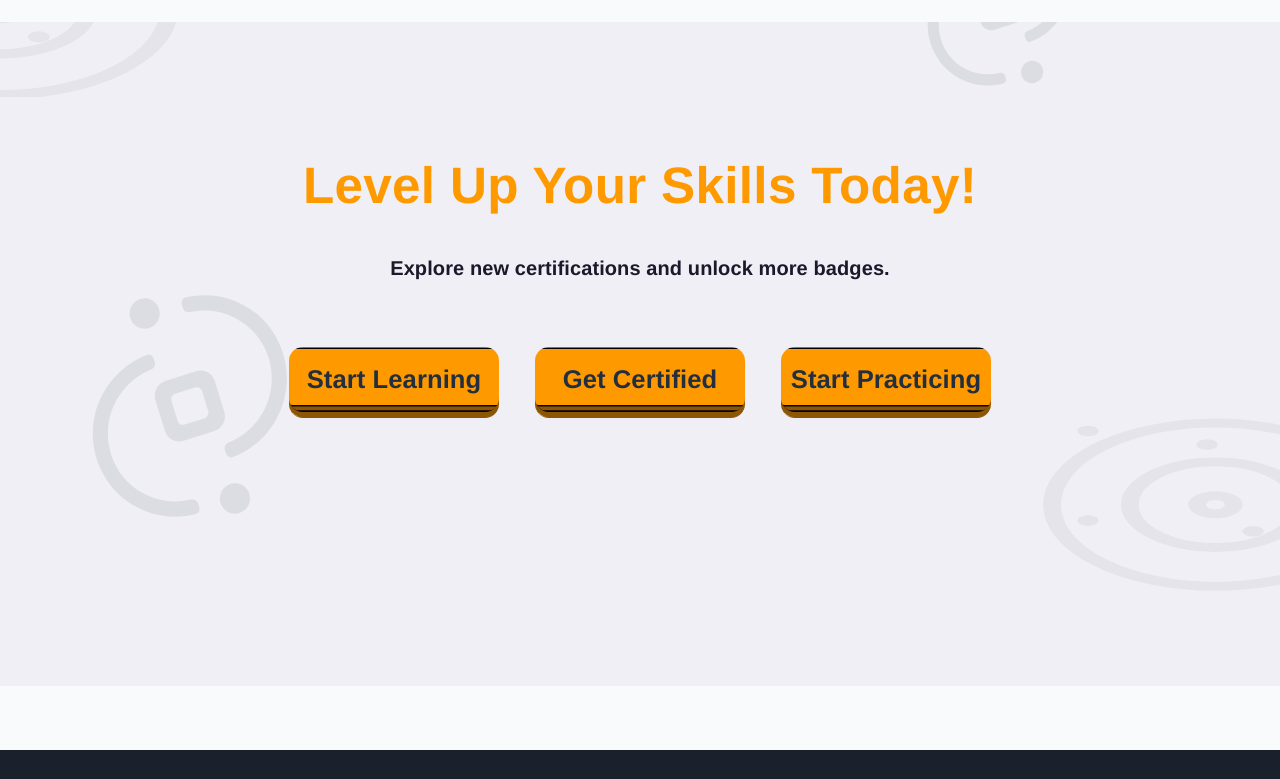
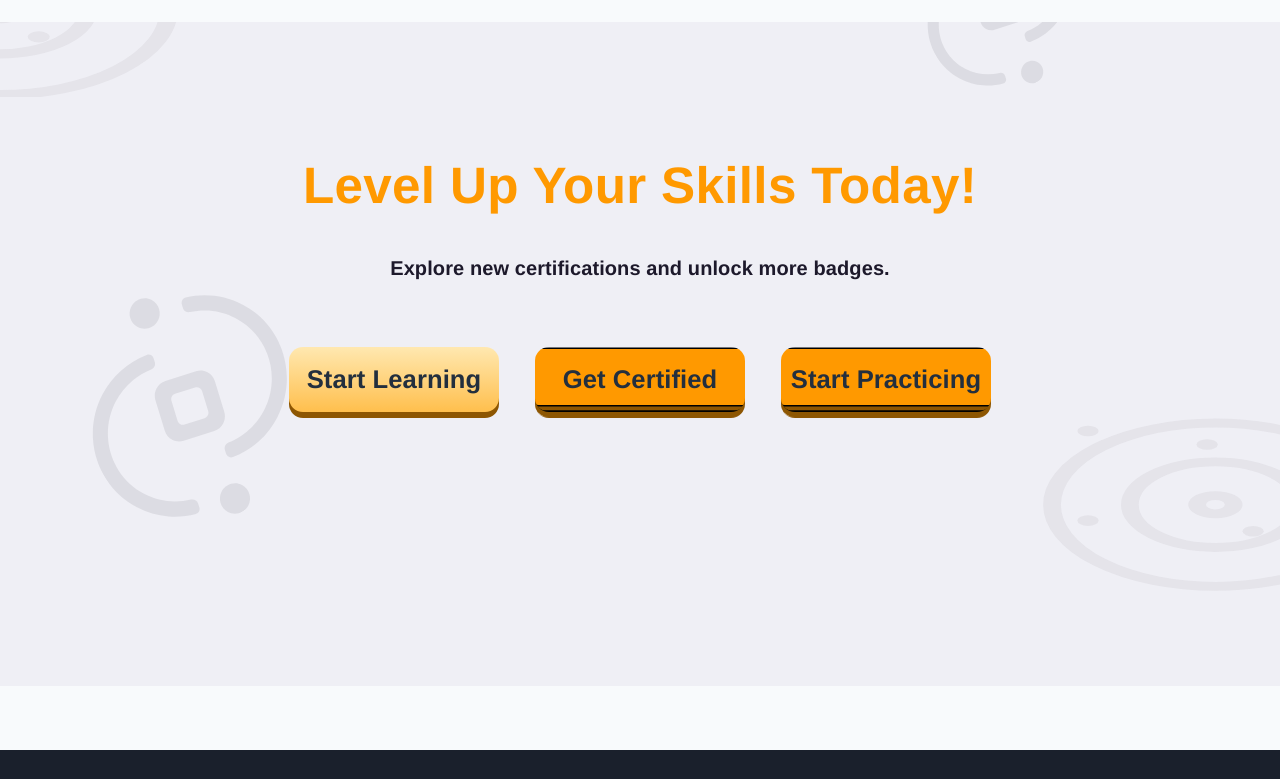
Before and after one commit to kadaskilldev/kadaskill, a website: page public/home.html in a window 1280 px wide. In both pictures the pointer is over the link "Start Learning". Shown: the part 831-1610 px from the top of the page. Drawn offline with nearby package versions, Linux system fonts and the light colour scheme.

Commit message:
style: soften CTA button hover gradient

```diff
--- a/public/css/style.css
+++ b/public/css/style.css
@@ -355,6 +355,10 @@ body {
     border-radius: inherit;
     background: url('../images/home/cta/btn.svg') no-repeat center / cover;
     z-index: 0;
+}
+
+.cta-button:hover::before {
+    background: linear-gradient(180deg, #ffe8b0 0%, #ffbf4d 100%);
 }
 
 .cta-button span {
```
